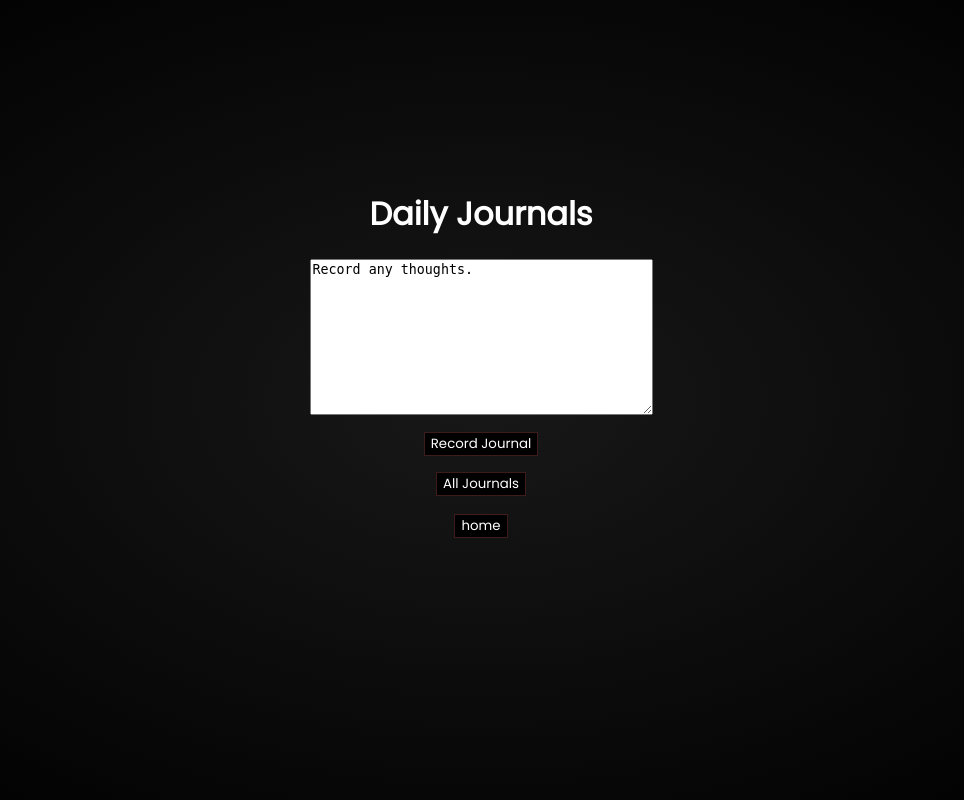
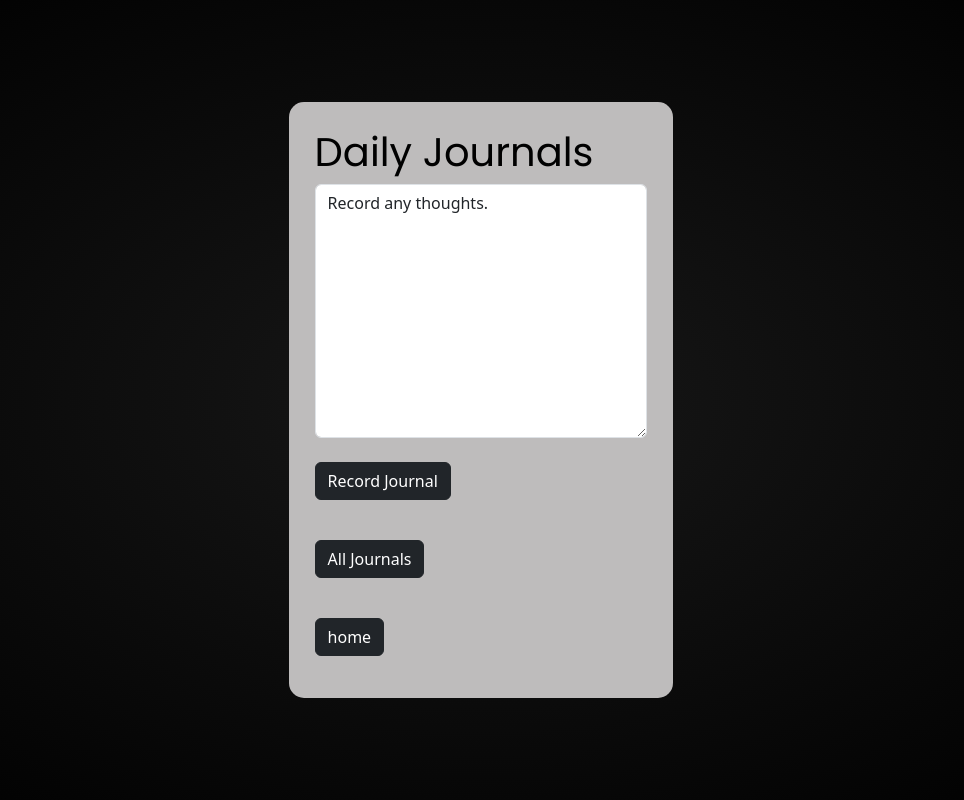
Before and after one commit to akashdanda/FitnessSociety, a Django app: page /DailyJournals/ in a window 1280 px wide. Shown: the whole page, without its empty margins (159-1123 px from the left). Run offline with Django 4.2, Linux system fonts and the light colour scheme; the visitor is signed in with stand-in values (Sample User, id 1); some libraries are stand-ins or nearby versions.

Commit message:
css change

```diff
--- a/runtime.txt
+++ /dev/null
@@ -1 +0,0 @@
-python-3.11.0
--- a/static/progress/journal.css
+++ b/static/progress/journal.css
@@ -4,40 +4,33 @@
 body{
    background: radial-gradient(#181818,#000000);
    background-attachment:fixed;
-   height:100%;
+   margin: 0;
+  display: flex;
+  justify-content: center;
+  align-items: center;
+  height: 100vh;
 }
 h1{
     font-family: 'Poppins', sans-serif;
-    color: white;
+    color: rgb(0, 0, 0);
 }
 
-button{
-    background-color: black;
-    color:white;
-    text-decoration: none;
-    border: 1px solid;
-    border-color: rgb(63, 28, 28);
-    font-family: 'Poppins', sans-serif;
-    font-weight: 500;
+
+.journal_box{
+    width: 30%;
+    background-color: rgb(190, 188, 188);
+    padding: 2%;
+    border-radius: 15px;
 }
 
-button:hover{
-    background-color: white;
-    color: black;
-    border: 2px solid rgb(0, 0, 0);
+form input{
+
+    border: 3px solid rgb(63,28,28);
+
 }
-
-#br{
-    margin-top: 1%;
-    margin-bottom: 0%;
-}
-
-#br2{
-    margin-top: -5px;
-}
-
-.journals{
-    position: relative;
-    text-align: center;
-    margin-top: 15%;
-}
+form input[type=text] {
+    width: 100%;
+    padding: 12px 20px;
+    margin: 8px 0;
+    box-sizing: border-box;
+  }
--- a/templates/progress/journals/journals.html
+++ b/templates/progress/journals/journals.html
@@ -1,5 +1,8 @@
 {% load static %}
 {% load crispy_forms_tags %}
+{% load bootstrap5 %}
+{% bootstrap_css %}
+{% bootstrap_javascript %}
 <!DOCTYPE html>
 <html lang="en">
 <head>
@@ -19,16 +22,17 @@
         <div class="input">
         {{ form.Upload_Journal|as_crispy_field }}
     </div>
-        <button id="br" type="submit">Record Journal</button>
+    <br>
+        <button id="br" type="submit" class="btn btn-dark">Record Journal</button>
     </form>
     <br>
 
     <form action="{% url 'all_journals' %}" method="get" target="_blank" id="Journals">
-        <button id="br2" type="submit">All Journals</button>
+        <button id="br2" class="btn btn-dark">All Journals</button>
      </form>
      <br>
      <form action="{% url 'nav' %}" method="get" target="_blank" id="Journals">
-        <button type="submit">home</button>
+        <button class="btn btn-dark">home</button>
      </form>
 </div>
 </div>
```
Also changed, not shown: static/progress/progHome.css (+15 -39 lines), static/styles/register.css (+55 -4 lines), templates/password_reset.html (+17 -6 lines).
